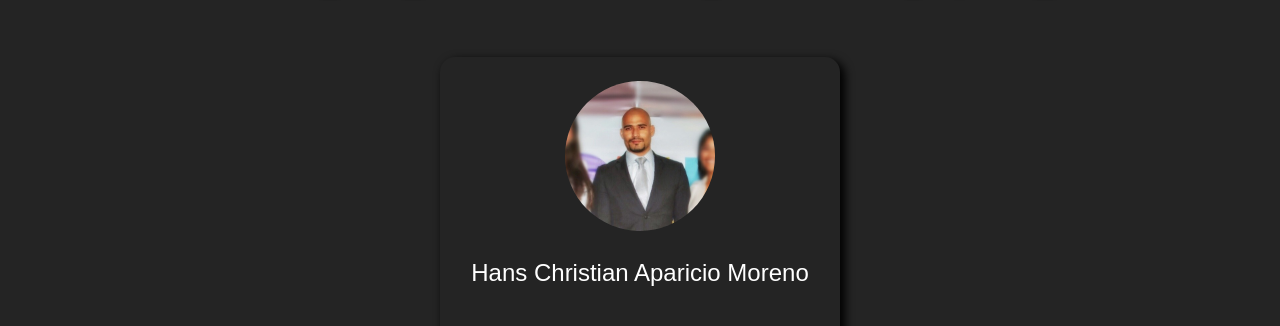
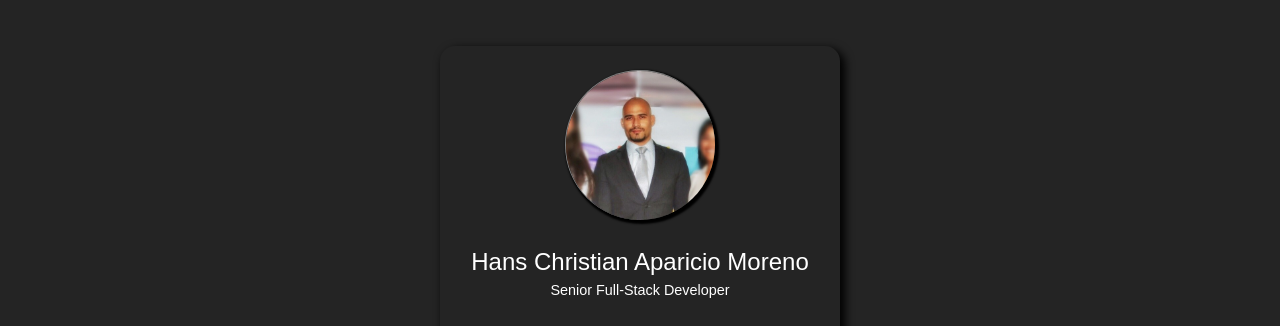
Before and after one commit to Alexanderer159/Alejandro-Portfolio, a React (Vite) app: page / in a window 1280 px wide. Shown: the part 3460-3786 px from the top of the page. Built offline with nearby package versions, Linux system fonts and the light colour scheme.

Commit message:
Hope i get hired

```diff
--- a/src/components/Testimonials/Testimonials.jsx
+++ b/src/components/Testimonials/Testimonials.jsx
@@ -13,8 +13,9 @@ export const Testimonials = () => {
 
                 <img src="Testimonials/Hans.png" className="testi-pic my-2"/>
 
-                <p className="testi-name my-3">Hans Christian Aparicio Moreno</p>
-                <p className="testi-text text-center my-3 px-3">Alejandro is known for his attention to detail, ensuring that each delivery meets high standards of quality and usability. His adaptability and commitment to the project were key to achieving the established objectives. Without a doubt, he is a valuable professional who would contribute greatly to any team he works on.</p>
+                <p className="testi-name mt-3 mb-0">Hans Christian Aparicio Moreno</p>
+                <p className="testi-jobtitle mb-3">Senior Full-Stack Developer</p>
+                <p className="testi-text text-center my-3 px-3">"Alejandro is known for his attention to detail, ensuring that each delivery meets high standards of quality and usability. His adaptability and commitment to the project were key to achieving the established objectives. Without a doubt, he is a valuable professional who would contribute greatly to any team he works on."</p>
                 <a href="https://www.linkedin.com/in/hansaparicio/" className="testi-link text-white p-2">Check veracity</a>
 
             </div>
--- a/src/components/Testimonials/testimonials.css
+++ b/src/components/Testimonials/testimonials.css
@@ -14,10 +14,23 @@
     width: 150px;
     height: 150px;
     border-radius: 50%;
+    border-top: 1px solid gray;
+    border-left: 1px solid gray;
+    box-shadow: 2px 2px 2px 2px black;
+    transition: 1s ease;
+&:hover{
+    width: 200px;
+    height:200px;
+    transition: 1s ease;
+}
 }
 
 .testi-name{
     font-size: 1.5em;
+}
+
+.testi-jobtitle{
+    font-size: 0.9em;
 }
 
 .testi-text{
--- a/src/pages/Home/Home.css
+++ b/src/pages/Home/Home.css
@@ -114,9 +114,10 @@ a {
   object-fit: fill;
   max-width: 600px;
   max-height: 600px;
-  border: 0px;
+  border-top: 0.1px solid gray;
+  border-left: 0.1px solid gray;
   border-radius: 20px;
-  box-shadow: 5px 5px 10px 1px black;
+  box-shadow: 3px 3px 1px 1px black;
 }
 
 .services{
```
Also changed, not shown: src/pages/Home/Home.jsx (+1 -1 lines).
